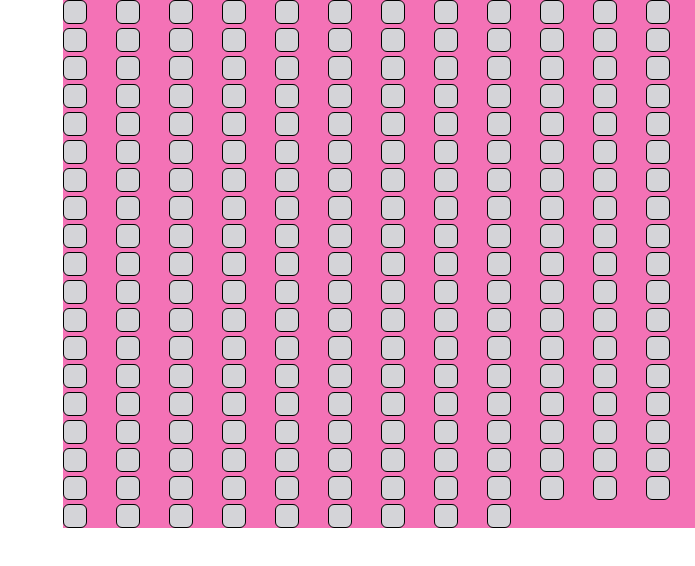
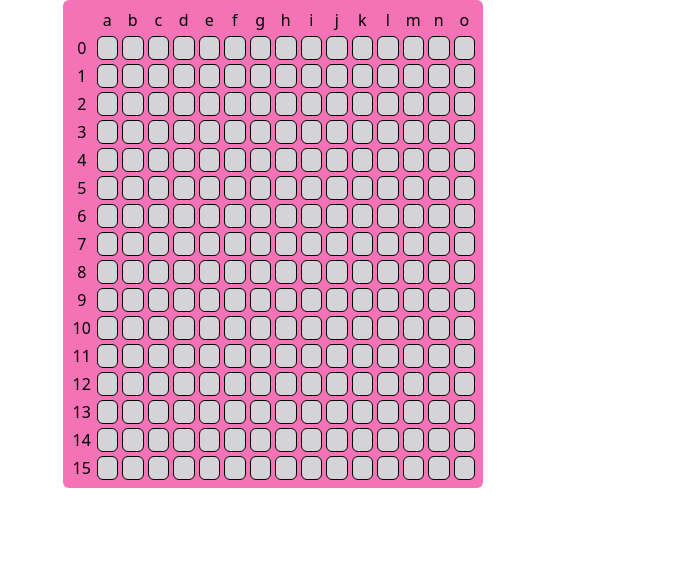
Before and after one commit to turnerian2004/scrabble, a React (Vite) app: page /game in a window 1280 px wide. Shown: the top 566 px of the page, without its empty margins (585-1280 px from the left). Built offline with nearby package versions, Linux system fonts and the light colour scheme.

Commit message:
fix: game board styles

```diff
--- a/src/Components/GameBoard.tsx
+++ b/src/Components/GameBoard.tsx
@@ -1,17 +1,49 @@
 import React from 'react'
 import { GameBoardTile } from './GameBoardTile'
-import { GameTerms } from '../Definitions'
+import { GameTerms, alphabet } from '../Definitions'
 
 export const GameBoard: React.FC = () => {
+    const board: React.ReactNode[] = []
+
+    board.push(<div></div>)
+
+    for (let i = 0; i < alphabet.length; i++) {
+        board.push(
+            <div key={i} className="flex items-center justify-center">
+                {alphabet[i]}
+            </div>
+        )
+    }
+
+    for (let y = 0; y < GameTerms.BoardDimension; y++) {
+        for (let x = 0; x < GameTerms.BoardDimension; x++) {
+            if (x !== 0) {
+                board.push(
+                    <div className="flex items-center justify-center">
+                        <GameBoardTile
+                            key={`${x}-${y}`}
+                            xCoordinate={x}
+                            yCoordinate={y}
+                        />
+                    </div>
+                )
+            }
+
+            if (x === 0) {
+                board.push(
+                    <div className="flex items-center justify-center text-center">
+                        {y}
+                    </div>
+                )
+            }
+        }
+    }
+
+    console.log('board: ', board)
+
     return (
-        <div className="grid grid-cols-12 items-center justify-around gap-1 bg-pink-400">
-            {Array.from({
-                length:
-                    GameTerms.BoardDimension *
-                    GameTerms.BoardDimension,
-            }).map((_, index) => (
-                <GameBoardTile key={index} />
-            ))}
+        <div className="grid-cols-16 grid w-[420px] items-center justify-around gap-1 rounded-md bg-pink-400 p-2">
+            {board}
         </div>
     )
 }
--- a/src/Components/GameBoardTile.tsx
+++ b/src/Components/GameBoardTile.tsx
@@ -5,7 +5,25 @@ import { LetterTileProps } from './LetterTile'
 import { useMoveLetterToBoard } from '../Context/CustomHooks'
 import classNames from 'classnames'
 
-export const GameBoardTile: React.FC = () => {
+export interface letterDropPayloadProps {
+    uniqueIdentifier: string
+    xCoordinate: number
+    yCoordinate: number
+}
+
+export interface GameBoardTileProps {
+    xCoordinate: number
+    yCoordinate: number
+}
+
+export const GameBoardTile: React.FC<GameBoardTileProps> = ({
+    xCoordinate,
+    yCoordinate,
+}) => {
+    const coordinates = {
+        x: xCoordinate,
+        y: yCoordinate,
+    }
     const [droppedItem, setDroppedItem] =
         useState<LetterTileProps | null>(null)
     const { moveLetterToBoard } = useMoveLetterToBoard()
@@ -13,9 +31,16 @@ export const GameBoardTile: React.FC = () => {
     const [{ isOver }, dropRef] = useDrop({
         accept: ItemTypes.LETTERTILE,
         drop: (item: LetterTileProps) => {
+            const letterDropPayload: letterDropPayloadProps = {
+                uniqueIdentifier: item.uniqueIdentifier,
+                xCoordinate: coordinates.x,
+                yCoordinate: coordinates.y,
+            }
+
             if (droppedItem === null) {
+                console.log(item.character)
                 setDroppedItem(item)
-                moveLetterToBoard(item.uniqueIdentifier)
+                moveLetterToBoard(letterDropPayload)
             }
         },
         collect: monitor => ({
@@ -40,7 +65,7 @@ export const GameBoardTile: React.FC = () => {
                     <div className="text-base font-bold capitalize">
                         {droppedItem.character}
                     </div>
-                    <div className="absolute bottom-0 right-0 text-[8px]">
+                    <div className="absolute bottom-0 right-0 text-[6px]">
                         {droppedItem.pointValue}
                     </div>
                 </>
--- a/src/Context/CustomHooks.ts
+++ b/src/Context/CustomHooks.ts
@@ -1,6 +1,7 @@
 import { useContext } from 'react'
 import { ScrabbleContext } from './ScrabbleContext'
 import { IState } from './InitialState'
+import { letterDropPayloadProps } from '../Components/GameBoardTile'
 
 type useStartGameType = {
     startGame: () => void
@@ -56,7 +57,9 @@ export const useTurnTimeLimit = (): useTurnTimeLimitType => {
 }
 
 type useMoveLetterToBoardType = {
-    moveLetterToBoard: (uniqueIdentifer: string) => void
+    moveLetterToBoard: (
+        letterDropInfo: letterDropPayloadProps
+    ) => void
 }
 
 export const useMoveLetterToBoard = (): useMoveLetterToBoardType => {
--- a/src/Context/ScrabbleContext.tsx
+++ b/src/Context/ScrabbleContext.tsx
@@ -6,10 +6,11 @@ import { LetterOwner, UserActions } from '../Definitions'
 import { getRecommendedWords } from '../Utils/GetRecommendedWords'
 import { WordEntry } from '../assests/words'
 import { reorganizeLetters } from '../Letters/ReorganizeLetters'
+import { letterDropPayloadProps } from '../Components/GameBoardTile'
 
 type ActionType = {
     type: UserActions
-    payload?: ILetters | string | WordEntry[]
+    payload?: ILetters | string | WordEntry[] | letterDropPayloadProps
 }
 
 function reducer(state: IState, action: ActionType): IState {
@@ -59,19 +60,22 @@ function reducer(state: IState, action: ActionType): IState {
         }
 
         case UserActions.MoveLetterToBoard: {
-            const uniqueIdentifier = action.payload as string
+            const letterDropInfo: letterDropPayloadProps =
+                action.payload as letterDropPayloadProps
+
             const personLetters = state.allLetters.person
 
             const droppedLetter = personLetters.find(
-                letter => letter.uniqueIdentifier === uniqueIdentifier
+                letter =>
+                    letter.uniqueIdentifier ===
+                    letterDropInfo.uniqueIdentifier
             )
 
-            console.log('sc - uniqueIdentifier: ', uniqueIdentifier)
-            console.log('sc - droppedLetter: ', droppedLetter)
-            console.log('sc - personLetters: ', personLetters)
-
-            if (droppedLetter)
+            if (droppedLetter) {
                 droppedLetter.location = LetterOwner.Board
+                droppedLetter.xCoordinate = letterDropInfo.xCoordinate
+                droppedLetter.yCoordinate = letterDropInfo.yCoordinate
+            }
 
             const updatedAllLetters = reorganizeLetters(
                 state.allLetters
@@ -141,10 +145,12 @@ const useScrabbleContext = (initialState: IState) => {
         })
     }
 
-    const moveLetterToBoard = (uniqueIdentifier: string) => {
+    const moveLetterToBoard = (
+        letterDropInfo: letterDropPayloadProps
+    ) => {
         dispatch({
             type: UserActions.MoveLetterToBoard,
-            payload: uniqueIdentifier,
+            payload: letterDropInfo,
         })
     }
 
--- a/src/Definitions.ts
+++ b/src/Definitions.ts
@@ -7,7 +7,7 @@ export enum LetterOwner {
 
 export enum GameTerms {
     MaxNumberLettersPerPlayer = 7,
-    BoardDimension = 15,
+    BoardDimension = 16,
 }
 
 export enum ComputerSkillLevel {
@@ -26,6 +26,24 @@ export enum UserActions {
     TurnTimeLimit = 'Turn Time Limit',
     MoveLetterToBoard = 'Move Letter to Board',
 }
+
+export const alphabet: string[] = [
+    'a',
+    'b',
+    'c',
+    'd',
+    'e',
+    'f',
+    'g',
+    'h',
+    'i',
+    'j',
+    'k',
+    'l',
+    'm',
+    'n',
+    'o',
+]
 
 export const computerSkillLevel: string[] = [
     'Easy',
--- a/src/Letters/Letters.ts
+++ b/src/Letters/Letters.ts
@@ -6,6 +6,8 @@ export interface ILetter {
     location: number
     pointValue: number
     uniqueIdentifier: string
+    xCoordinate: number | null
+    yCoordinate: number | null
 }
 
 export interface ILetters {
@@ -51,7 +53,7 @@ export const letterScrabbleAttributes: LetterTuple[] = [
 export function initializeLetterObjects(): ILetter[] {
     const availableStartingLetters: ILetter[] = []
 
-    letterScrabbleAttributes.forEach((letter) => {
+    letterScrabbleAttributes.forEach(letter => {
         const character: string = letter[0]
         const occurrenceFrequency: number = letter[1]
         const pointValue: number = letter[2]
@@ -63,6 +65,8 @@ export function initializeLetterObjects(): ILetter[] {
                 pointValue: pointValue,
                 turnPlacedOnBoard: null,
                 uniqueIdentifier: getUniqueId(),
+                xCoordinate: null,
+                yCoordinate: null,
             }
 
             availableStartingLetters.push(newLetter)
--- a/tailwind.config.js
+++ b/tailwind.config.js
@@ -23,6 +23,10 @@ export default {
                     },
                 },
             },
+            gridTemplateColumns: {
+                16: 'repeat(16, minmax(0, 1.5rem))',
+                footer: '200px minmax(900px, 1fr) 100px',
+            },
         },
     },
     plugins: [],
```
